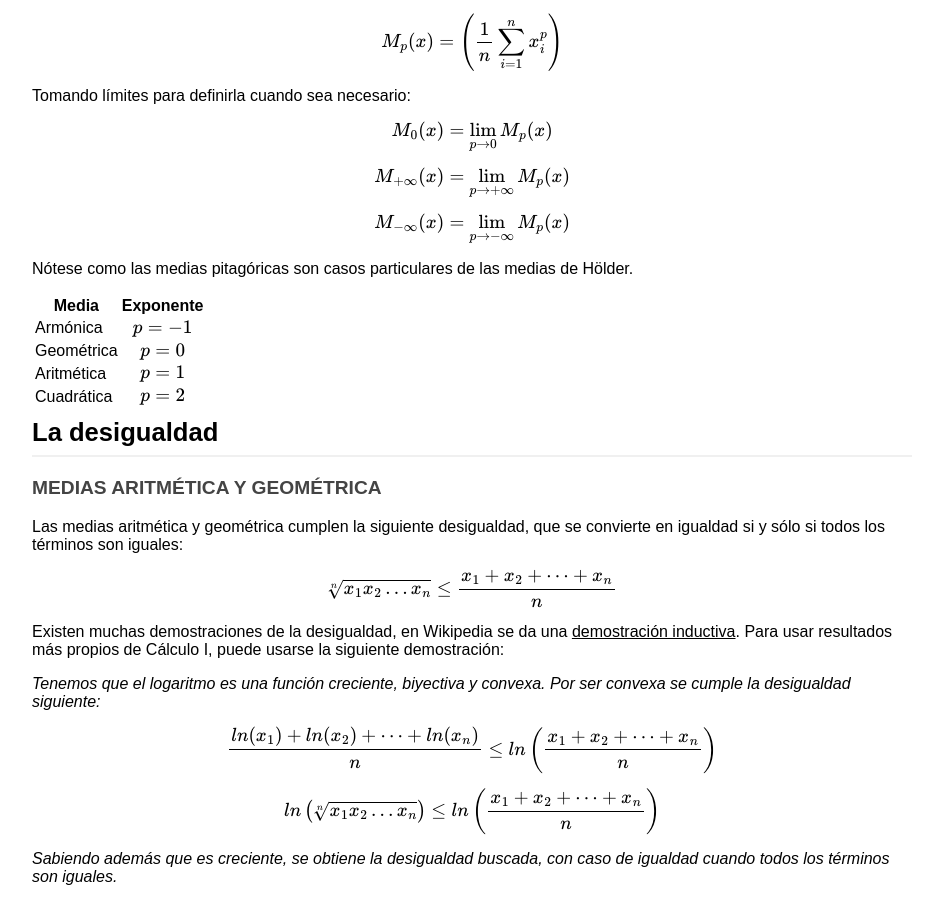
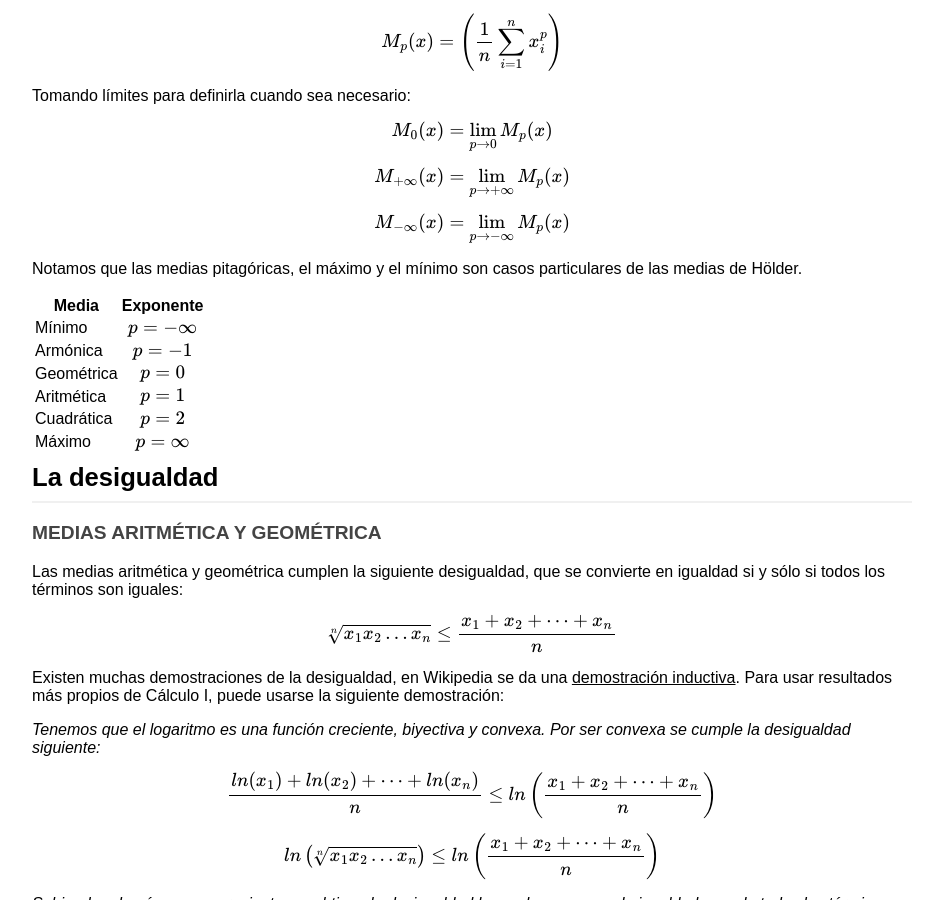
Before and after one commit to libreim/blog, a Jekyll site: the page built from _posts/2014-4-12-desigualdad-medias.md, in a window 1280 px wide and 900 px high, scrolled down 1981 px. Shown: the whole window, without its empty margins (168-1111 px from the left). Built offline with Jekyll 4.4.1, drawn with Linux system fonts in a browser that asks for light colours; formulas are drawn with MathJax 3; comment, search, counter and statistics services are not loaded.

Commit message:
[Medias] Añadiendo máximo y mínimo

```diff
--- a/_posts/2014-4-12-desigualdad-medias.md
+++ b/_posts/2014-4-12-desigualdad-medias.md
@@ -104,15 +104,17 @@ Tomando límites para definirla cuando sea necesario:
 `$$ M_{+\infty} ({x}) = \lim_{p \to +\infty} M_p(x) $$`
 `$$ M_{-\infty} ({x}) = \lim_{p \to -\infty} M_p(x) $$`
 
-Nótese como las medias pitagóricas son casos particulares de las medias de Hölder.
+Notamos que las medias pitagóricas, el máximo y el mínimo son casos particulares
+de las medias de Hölder.
 
 Media     |  Exponente
 ----------|:-----------:
+Mínimo    | `$p=-\infty$`
 Armónica  | `$p=-1$`
 Geométrica| `$p=0$`
 Aritmética| `$p=1$`
 Cuadrática| `$p=2$`
-
+Máximo    | `$p=\infty$`
 
 
 
```
